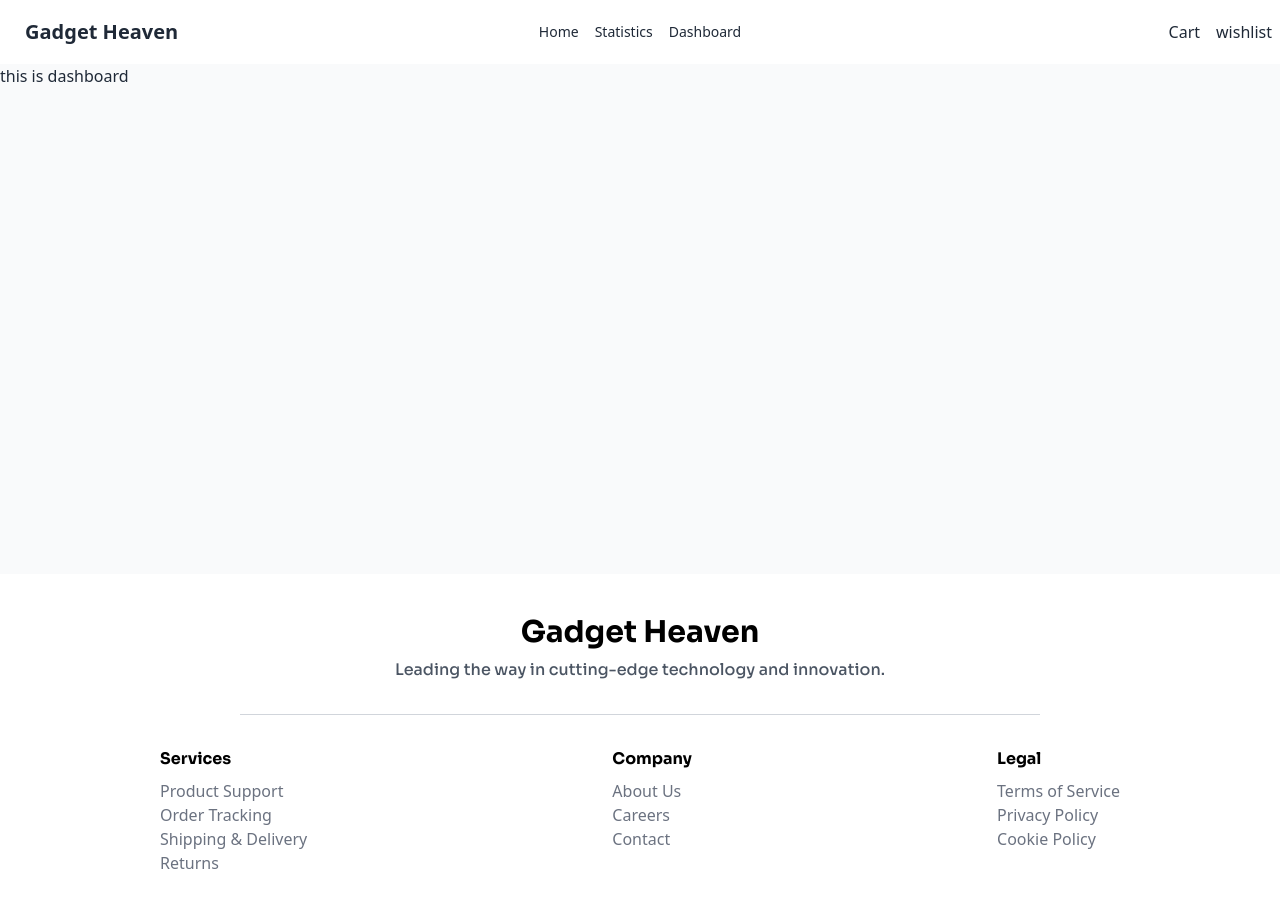
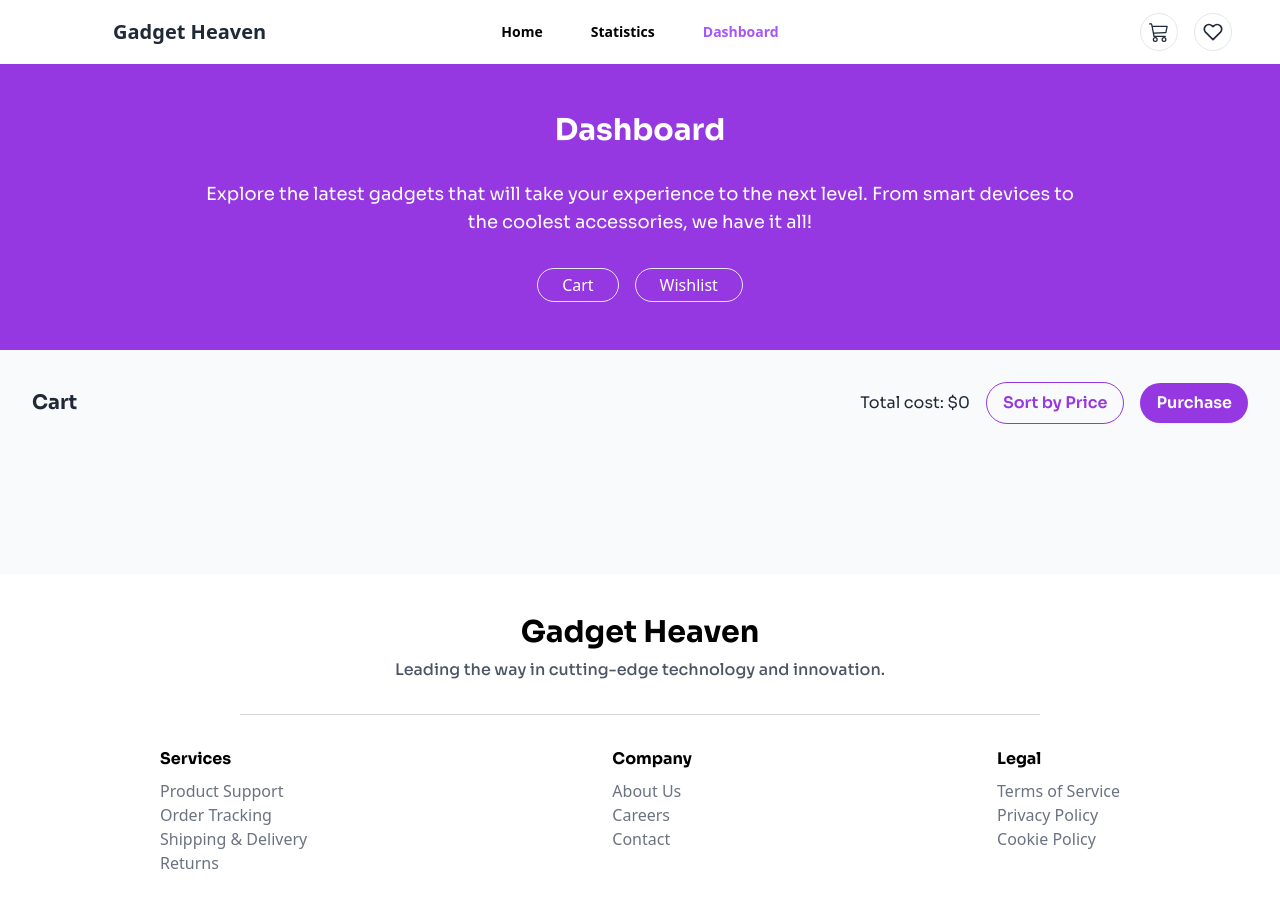
Before and after one commit to programming-hero-web-course-4/b10a8-gadget-heaven-sajjadislam523, a React (Vite) app: page /dashboard in a window 1280 px wide. Shown: the top 908 px of the page. Built offline with nearby package versions, Linux system fonts and the light colour scheme.

Commit message:
Challenge accepted! changed the color of the nav bar in the home page

```diff
--- a/package.json
+++ b/package.json
@@ -12,6 +12,7 @@
   "dependencies": {
     "react": "^18.3.1",
     "react-dom": "^18.3.1",
+    "react-icons": "^5.3.0",
     "react-router-dom": "^6.27.0"
   },
   "devDependencies": {
--- a/src/components/Navbar.jsx
+++ b/src/components/Navbar.jsx
@@ -1,9 +1,42 @@
 import React from "react";
-import { Link, NavLink } from "react-router-dom";
+import { Link, NavLink, useLocation } from "react-router-dom";
+import { BsCart3 } from "react-icons/bs";
+import { FiHeart } from "react-icons/fi";
 
 const Navbar = () => {
+    const location = useLocation();
+    const isHome =
+        location.pathname === "/" ||
+        location.pathname === "/All%20Products" ||
+        location.pathname === "/Laptops" ||
+        location.pathname === "/Smartphones" ||
+        location.pathname === "/Tablets" ||
+        location.pathname === "/Headphones" ||
+        location.pathname === "/Smartwatches" ||
+        location.pathname === "/Gaming";
+
+    const navLinkClass = ({ isActive }) => {
+        return `px-2 font-semibold ${
+            isHome
+                ? `text-white hover:underline ${
+                      isActive
+                          ? "underline underline-offset-4 decoration-2"
+                          : ""
+                  }`
+                : `text-black hover:text-purple-500 ${
+                      isActive ? "text-purple-500 font-bold" : ""
+                  }`
+        }`;
+    };
+
     return (
-        <div className="navbar bg-base-100">
+        <div
+            className={`navbar lg:px-12 md:px-10 ${
+                isHome
+                    ? "absolute w-full max-w-screen-xl px-10 mx-auto text-white"
+                    : "bg-white shadow-lg text-gray-800"
+            }`}
+        >
             <div className="navbar-start">
                 <div className="dropdown">
                     <div
@@ -26,27 +59,79 @@ const Navbar = () => {
                             />
                         </svg>
                     </div>
+
                     <ul
                         tabIndex={0}
                         className="menu menu-sm dropdown-content bg-base-100 rounded-box z-[1] mt-3 w-52 p-2 shadow"
                     >
-                        <NavLink to="/">Home</NavLink>
-                        <NavLink to="/statistics">Statistics</NavLink>
-                        <NavLink to="/dashboard">Dashboard</NavLink>
+                        <NavLink
+                            to="/"
+                            className={({ isActive }) =>
+                                `px-4 py-2 rounded-md ${
+                                    isActive ? "font-bold underline" : ""
+                                } ${isHome ? "text-white" : "text-gray-800"}`
+                            }
+                        >
+                            Home
+                        </NavLink>
+                        <NavLink
+                            to="/statistics"
+                            className={({ isActive }) =>
+                                `px-4 py-2 rounded-md ${
+                                    isActive ? "font-bold underline" : ""
+                                } ${isHome ? "text-white" : "text-gray-800"}`
+                            }
+                        >
+                            Statistics
+                        </NavLink>
+                        <NavLink
+                            to="/dashboard"
+                            className={({ isActive }) =>
+                                `px-4 py-2 rounded-md ${
+                                    isActive ? "font-bold underline" : ""
+                                } ${isHome ? "text-white" : "text-gray-800"}`
+                            }
+                        >
+                            Dashboard
+                        </NavLink>
                     </ul>
                 </div>
-                <a className="text-xl btn btn-ghost">Gadget Heaven</a>
+
+                <Link
+                    to="/"
+                    className="text-xl font-semibold lg:ml-12 btn btn-ghost"
+                >
+                    Gadget Heaven
+                </Link>
             </div>
-            <div className="hidden navbar-center lg:flex">
-                <ul className="gap-4 px-1 menu menu-horizontal">
-                    <NavLink to="/">Home</NavLink>
-                    <NavLink to="/statistics">Statistics</NavLink>
-                    <NavLink to="/dashboard">Dashboard</NavLink>
+
+            <div className="hidden navbar-center lg:flex ml">
+                <ul className="gap-8 px-1 menu menu-horizontal">
+                    <NavLink className={navLinkClass} to="/">
+                        Home
+                    </NavLink>
+                    <NavLink className={navLinkClass} to="/statistics">
+                        Statistics
+                    </NavLink>
+                    <NavLink className={navLinkClass} to="/dashboard">
+                        Dashboard
+                    </NavLink>
                 </ul>
             </div>
-            <div className="gap-4 navbar-end">
-                <Link to="/login">Cart</Link>
-                <Link to="/login">wishlist</Link>
+
+            <div className="flex gap-4 navbar-end">
+                <Link
+                    to="/dashboard"
+                    className="p-2 transition border rounded-full hover:bg-gray-100"
+                >
+                    <BsCart3 className="text-xl" />
+                </Link>
+                <Link
+                    to="/favorites"
+                    className="p-2 transition border rounded-full hover:bg-gray-100"
+                >
+                    <FiHeart className="text-xl" />
+                </Link>
             </div>
         </div>
     );
--- a/src/pages/Dashboard.jsx
+++ b/src/pages/Dashboard.jsx
@@ -1,9 +1,80 @@
-import React from "react";
+import React, { useEffect, useState } from "react";
+import { useLoaderData, NavLink } from "react-router-dom";
+import { getCartData, getFavoriteData } from "../utils/Index";
 
 const Dashboard = () => {
+    const [cartItem, setCartItem] = useState([]);
+    const [favoriteItem, setFavoriteItem] = useState([]);
+    const products = useLoaderData();
+
+    useEffect(() => {
+        const storedCartItems = getCartData();
+        const cartItems = products.filter((product) =>
+            storedCartItems.includes(product.id)
+        );
+        setCartItem(cartItems);
+    }, [products]);
+
+    useEffect(() => {
+        const storedFavoriteItems = getFavoriteData();
+        const favoriteItems = products.filter((product) =>
+            storedFavoriteItems.includes(product.id)
+        );
+        setFavoriteItem(favoriteItems);
+    }, [products]);
+
+    const handleSort = () => {
+        const sortedItems = [...cartItem].sort((a, b) => b.price - a.price);
+        setCartItem(sortedItems);
+    };
+
     return (
         <div>
-            <h1>this is dashboard</h1>
+            {/* Header Section */}
+            <div className="flex flex-col items-center bg-[#9538E2] text-white py-6 md:py-8 lg:py-12 space-y-4 md:space-y-8">
+                <h1 className="text-lg font-bold md:text-2xl lg:text-3xl font-sora">
+                    Dashboard
+                </h1>
+                <p className="px-4 text-xs text-center sm:text-sm md:text-base lg:text-lg font-sora md:px-8 lg:px-16">
+                    Explore the latest gadgets that will take your experience to
+                    the next level. From smart devices to
+                    <br className="hidden lg:block" />
+                    the coolest accessories, we have it all!
+                </p>
+                <div className="flex gap-2 sm:gap-4">
+                    <NavLink className="px-4 py-1 text-xs border rounded-full sm:px-6 sm:text-sm lg:text-base">
+                        Cart
+                    </NavLink>
+                    <NavLink className="px-4 py-1 text-xs border rounded-full sm:px-6 sm:text-sm lg:text-base">
+                        Wishlist
+                    </NavLink>
+                </div>
+            </div>
+
+            {/* Cart Section */}
+            <div className="flex flex-col px-4 py-4 space-y-4 md:flex-row md:items-center md:justify-between sm:px-8 sm:py-8 md:space-y-0">
+                <h1 className="text-base font-bold md:text-lg lg:text-xl font-sora">
+                    Cart
+                </h1>
+                <div className="flex flex-col items-start gap-2 md:items-center sm:flex-row sm:gap-4">
+                    <p className="text-xs sm:text-sm lg:text-base font-sora">
+                        Total cost: $
+                        {cartItem.reduce(
+                            (total, item) => total + item.price,
+                            0
+                        )}
+                    </p>
+                    <button
+                        onClick={handleSort}
+                        className="px-3 sm:px-4 py-1 sm:py-2 rounded-full font-semibold text-xs sm:text-sm lg:text-base font-sora border border-[#9538E2] text-[#9538E2]"
+                    >
+                        Sort by Price
+                    </button>
+                    <button className="px-3 sm:px-4 py-1 sm:py-2 rounded-full font-semibold text-xs sm:text-sm lg:text-base font-sora bg-[#9538E2] text-white">
+                        Purchase
+                    </button>
+                </div>
+            </div>
         </div>
     );
 };
--- a/src/pages/ProductDetails.jsx
+++ b/src/pages/ProductDetails.jsx
@@ -1,5 +1,8 @@
 import React, { useEffect, useState } from "react";
 import { useLoaderData, useParams } from "react-router-dom";
+import { BsCart3 } from "react-icons/bs";
+import { FiHeart } from "react-icons/fi";
+import { addToCart, addToFavorite } from "../utils/Index";
 
 const ProductDetails = () => {
     const data = useLoaderData();
@@ -21,6 +24,14 @@ const ProductDetails = () => {
         availability,
         rating,
     } = product;
+
+    const handleAddToCart = (id) => {
+        addToCart(id);
+    };
+
+    const handleAddToFavorite = (id) => {
+        addToFavorite(id);
+    };
 
     return (
         <div>
@@ -51,9 +62,20 @@ const ProductDetails = () => {
                     <p>{description}</p>
                     <p>Specification: {specification}</p>
                     <p>Rating: {rating}</p>
-                    <div>
-                        <button>Add to Cart</button>
-                        <button>Wishlist</button>
+                    <div className="flex items-center gap-4">
+                        <button
+                            onClick={() => handleAddToCart(id)}
+                            className="flex items-center gap-2 px-4 py-2 text-lg font-bold border rounded-full font-sora bg-[#9538E2] text-white hover:bg-white hover:text-[#9538E2] transition-all duration-200 ease-in-out"
+                        >
+                            Add to Cart
+                            <BsCart3 />
+                        </button>
+                        <button
+                            onClick={() => handleAddToFavorite(id)}
+                            className="p-3 border rounded-full"
+                        >
+                            <FiHeart />
+                        </button>
                     </div>
                 </div>
             </div>
--- a/src/routes/Routes.jsx
+++ b/src/routes/Routes.jsx
@@ -35,6 +35,7 @@ const routes = createBrowserRouter([
             {
                 path: "dashboard",
                 element: <Dashboard />,
+                loader: () => fetch("../products.json"),
             },
             {
                 path: "/product/:id",
```
Also changed, not shown: src/utils/index.js (added, +49 -0 lines), 1 other file (tests, documents, lock files or other folders).
